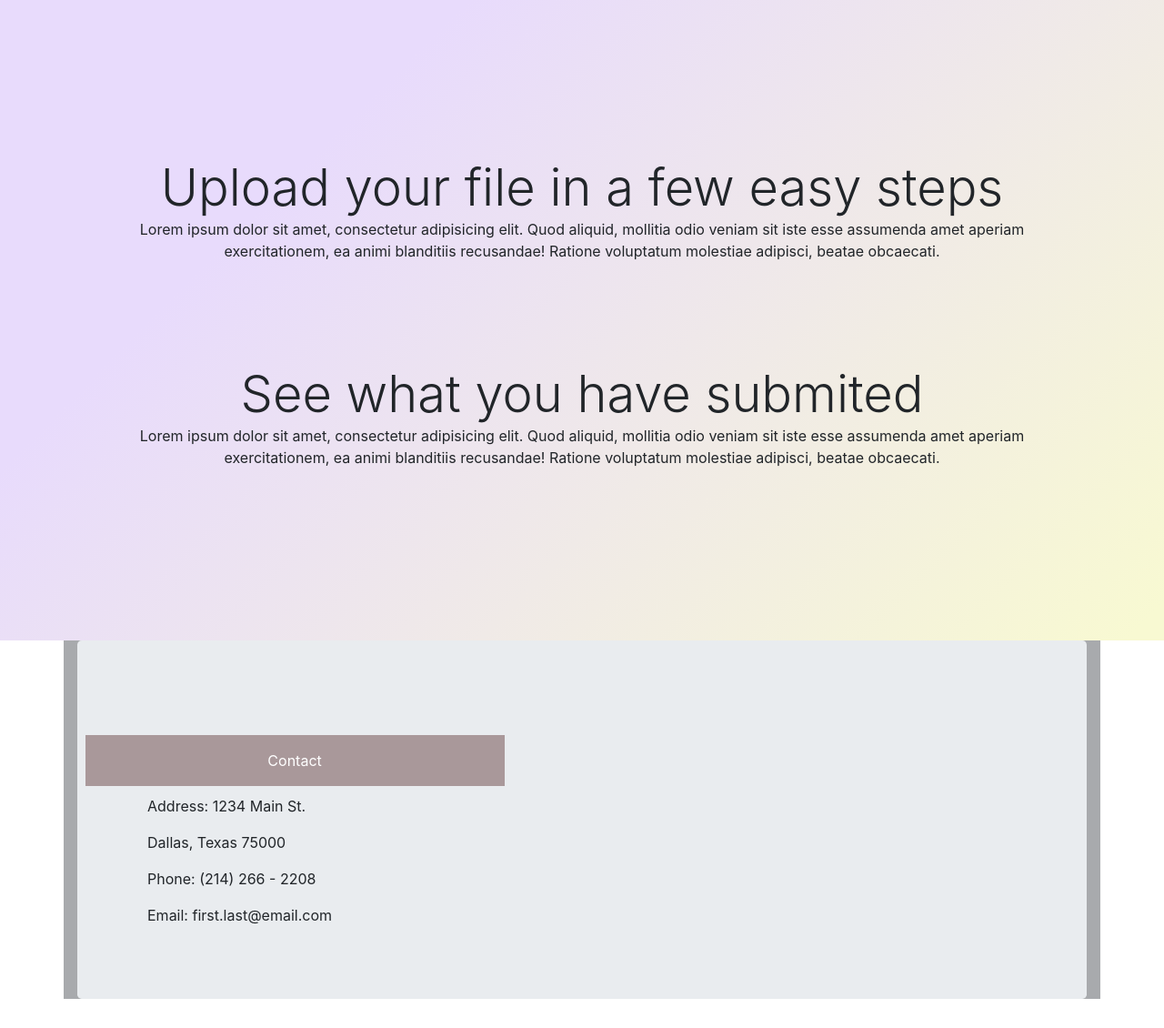
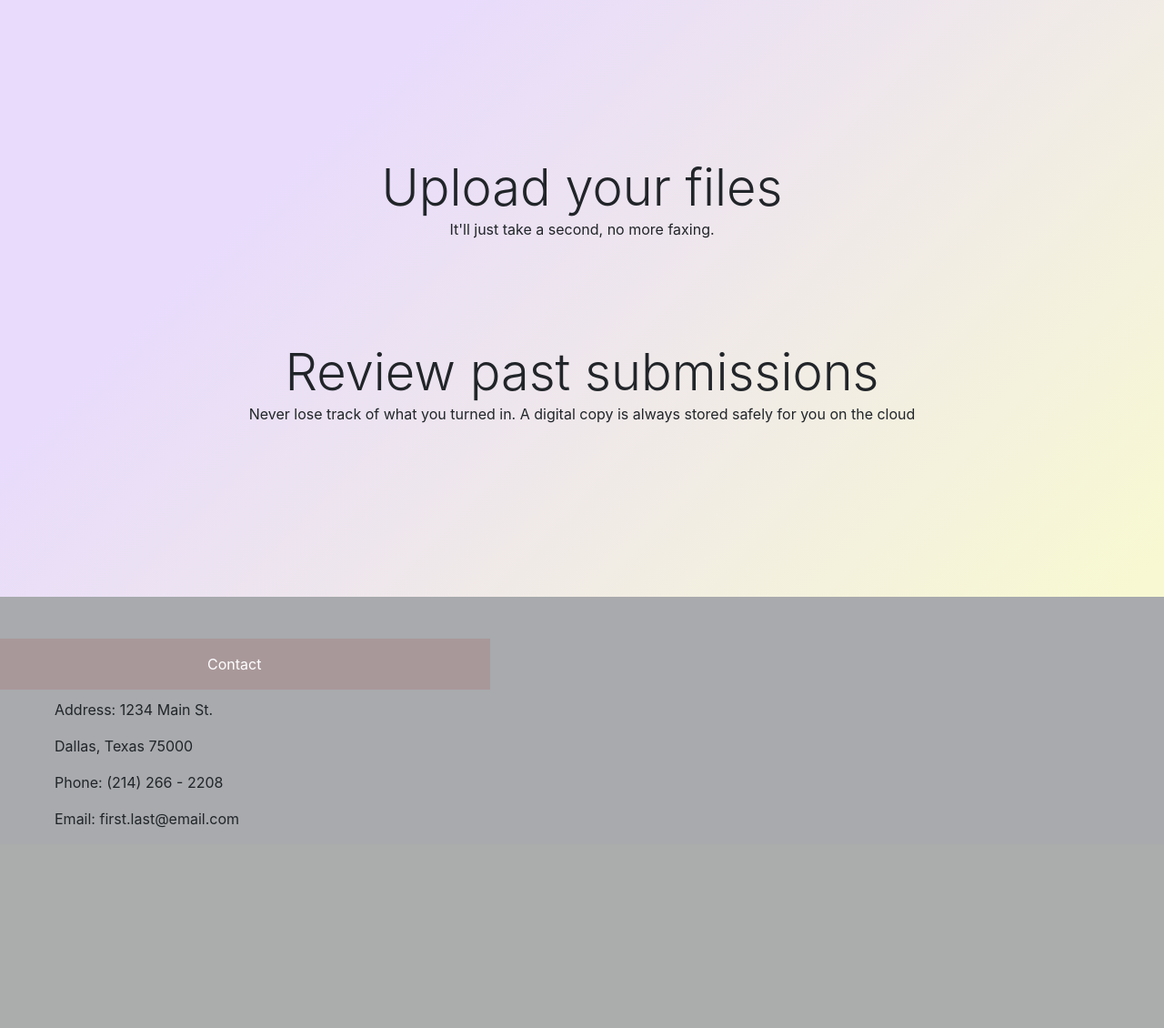
Before and after one commit to SamanAttar/FileUploader, a Flask app: page / in a window 1280 px wide. Shown: the part 96-1226 px from the top of the page at 91% size. After the commit the page ends 1006 px from the top, so only its background shows below. Run offline with Flask 2, Linux system fonts and the light colour scheme; some libraries are stand-ins or nearby versions.

Commit message:
Add Text Updates to index

```diff
--- a/templates/index.html
+++ b/templates/index.html
@@ -18,16 +18,16 @@
       <div class="row">
         <div class="col align-self-end">
           <div class="p-5">
-            <h2 class="display-4">Upload your file in a few easy steps</h2>
-            <p>Lorem ipsum dolor sit amet, consectetur adipisicing elit. Quod aliquid, mollitia odio veniam sit iste esse assumenda amet aperiam exercitationem, ea animi blanditiis recusandae! Ratione voluptatum molestiae adipisci, beatae obcaecati.</p>
+            <h2 class="display-4">Upload your files</h2>
+            <p>It'll just take a second, no more faxing.</p>
           </div>
         </div>
       </div>
         <div class="row">
           <div class="col align-self-end">
             <div class="p-5">
-              <h2 class="display-4 left"> See what you have submited </h2>
-              <p>Lorem ipsum dolor sit amet, consectetur adipisicing elit. Quod aliquid, mollitia odio veniam sit iste esse assumenda amet aperiam exercitationem, ea animi blanditiis recusandae! Ratione voluptatum molestiae adipisci, beatae obcaecati.</p>
+              <h2 class="display-4 left"> Review past submissions </h2>
+              <p>Never lose track of what you turned in. A digital copy is always stored safely for you on the cloud</p>
             </div>
           </div>
       </div>
@@ -35,11 +35,11 @@
   </div>
   </div>
 
-<div class="container footer">
-  <div class="jumbotron text-center">
+
+  <div class="container-fluid text-center containerWide footer">
     {% include '/includes/_footer.html' %}
   </div>
-</div>
+
 
     {% include '/includes/_message.html' %}
     <script src="https://stackpath.bootstrapcdn.com/bootstrap/4.1.3/js/bootstrap.min.js"></script>
```
